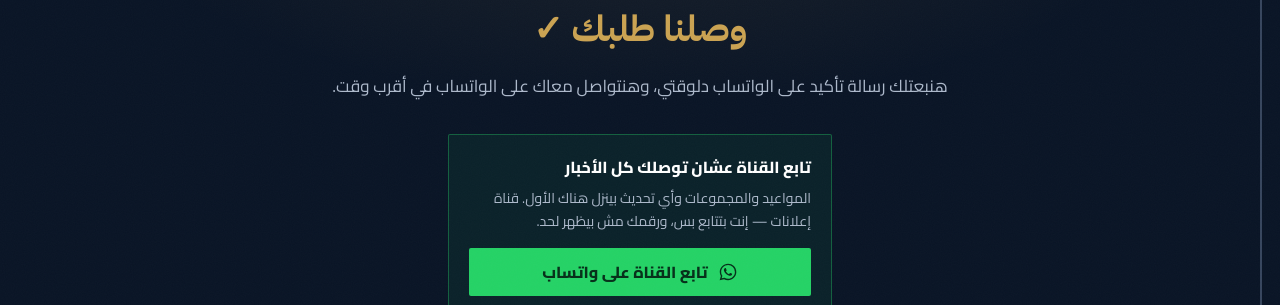
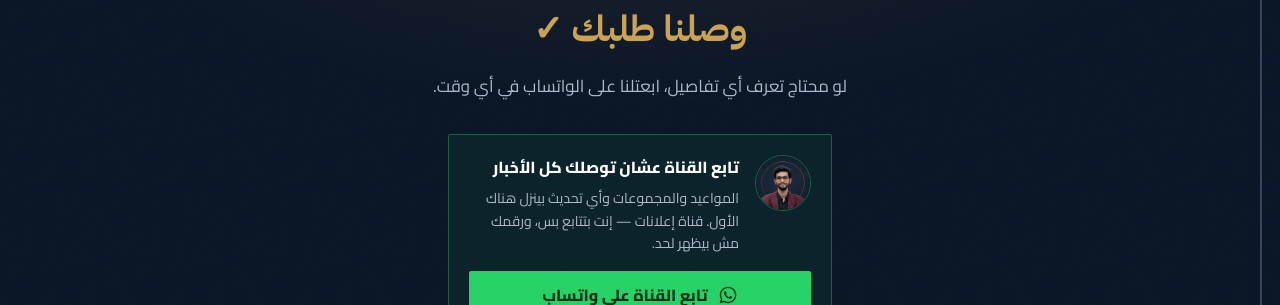
Before and after one commit to Anas18844/web, a Next.js app: page /thanks in a window 1280 px wide. Shown: the part 197-502 px from the top of the page. Built offline with nearby package versions, Linux system fonts and the light colour scheme; no server answers.

Commit message:
thank you page update with watsapp group channel - aa - 3082026

```diff
--- a/src/app/thanks/page.tsx
+++ b/src/app/thanks/page.tsx
@@ -28,7 +28,7 @@ export default function ThanksPage() {
       <span aria-hidden="true" className="trace-rule mx-auto mb-6 origin-center" />
       <h1 className="text-title font-extrabold text-gold">{common.form.successTitle}</h1>
       <p className="mx-auto mt-4 max-w-prose text-body text-ink-muted">
-        {common.form.successBody} {site.responsePromise}.
+        {common.form.successBody}
       </p>
 
       <div className="mx-auto mt-8 flex max-w-sm flex-col gap-3">
--- a/src/components/LeadForm.tsx
+++ b/src/components/LeadForm.tsx
@@ -398,7 +398,7 @@ export function LeadForm({
       >
         <p className="text-xl font-extrabold text-gold">{common.form.successTitle}</p>
         <p className="mt-3 text-body text-ink-muted">
-          {common.form.successBody} {site.responsePromise}.
+          {common.form.successBody}
         </p>
 
         {/*
--- a/src/components/WhatsAppChannel.tsx
+++ b/src/components/WhatsAppChannel.tsx
@@ -1,9 +1,11 @@
 'use client'
 
+import Image from 'next/image'
 import { WhatsAppMark } from '@/components/WhatsAppButton'
 import { events } from '@/lib/analytics'
 import { common } from '@/content/copy'
 import { site } from '@/content/site'
+import { assets } from '@/content/assets'
 
 /**
  * The announcements channel, offered at the one moment it is welcome.
@@ -15,19 +17,42 @@ import { site } from '@/content/site'
  * It is a CHANNEL, not a group, and the copy says so: following it does not
  * put a student in a room with other students and does not show their number
  * to anyone. Calling it a group would promise the opposite of what it does,
- * and this site is being read by parents of minors.
+ * and this site is read by parents of minors.
  *
  * A plain external link rather than the `wa.me` builder in WhatsAppButton —
  * that one composes a pre-filled message to a person, which is a different
  * action entirely.
+ *
+ * The picture is the channel's OWN picture, so that tapping through to
+ * WhatsApp looks like arriving rather than like a wrong link. It is an
+ * optional slot: while `assets.whatsappChannel` is null the card renders
+ * without it and nothing is missing — no placeholder, no empty frame
+ * (Principle 22).
  */
 export function WhatsAppChannel({ context }: { context: string }) {
+  const picture = assets.whatsappChannel
+
   return (
     <div className="rounded border border-[#25D366]/35 bg-[#25D366]/[0.07] p-5 text-start">
-      <p className="text-base font-extrabold text-ink">{common.form.channelTitle}</p>
-      <p className="mt-2 text-sm leading-relaxed text-ink-muted">
-        {common.form.channelBody}
-      </p>
+      <div className="flex items-start gap-4">
+        {picture && (
+          <Image
+            src={picture.src}
+            alt={picture.alt}
+            width={picture.width}
+            height={picture.height}
+            sizes="56px"
+            className="h-14 w-14 shrink-0 rounded-full border border-[#25D366]/40 object-cover"
+          />
+        )}
+
+        <div className="min-w-0">
+          <p className="text-base font-extrabold text-ink">{common.form.channelTitle}</p>
+          <p className="mt-2 text-sm leading-relaxed text-ink-muted">
+            {common.form.channelBody}
+          </p>
+        </div>
+      </div>
 
       <a
         href={site.whatsapp.channel}
--- a/src/content/assets.ts
+++ b/src/content/assets.ts
@@ -103,4 +103,29 @@ export const assets = {
 
   /** Weekly parent report sample — the strongest single asset for a parent. */
   parentReportSample: null as ImageAsset | null,
+
+  /**
+   * The WhatsApp channel's own picture, shown on the confirmation screen.
+   *
+   * It has to be the SAME image the channel itself uses. A student taps
+   * "تابع القناة" and lands in WhatsApp a second later; if the picture there
+   * does not match the one they just tapped, the moment reads as a wrong link
+   * rather than as arriving — and this is the one screen where a student has
+   * already trusted us with a phone number.
+   *
+   * Square, because WhatsApp crops channel pictures to a circle and anything
+   * else loses its edges. NULL until the file lands, and the card renders
+   * perfectly well without it.
+   *
+   * ✅ AVAILABLE — the same portrait the channel itself uses, resized to 512
+   * and flattened onto the brand navy (the source carried an alpha channel,
+   * and a transparent pixel behind a circular crop is the sort of thing that
+   * looks fine everywhere except the one browser that fills it white).
+   */
+  whatsappChannel: {
+    src: '/images/whatsapp-channel.png',
+    alt: 'قناة مستر أنس أحمد على واتساب',
+    width: 512,
+    height: 512,
+  } as ImageAsset | null,
 } as const
--- a/src/content/copy.ts
+++ b/src/content/copy.ts
@@ -460,7 +460,16 @@ export const common = {
     submit: 'ابعت',
     submitting: 'بنبعت…',
     successTitle: 'وصلنا طلبك ✓',
-    successBody: 'هنبعتلك رسالة تأكيد على الواتساب دلوقتي،',
+    /**
+     * Was: "هنبعتلك رسالة تأكيد على الواتساب دلوقتي، وهنتواصل معاك في أقرب وقت."
+     *
+     * That sentence made a promise about OUR timing, on a screen where we do
+     * not control it — and a student who is told a message is coming "now"
+     * starts counting the minutes. This hands the next move to them instead:
+     * the channel below carries the news, and this line says where to go with
+     * a question.
+     */
+    successBody: 'لو محتاج تعرف أي تفاصيل، ابعتلنا على الواتساب في أي وقت.',
     whatsappCta: 'أو كلّمنا على الواتساب دلوقتي',
 
     /**
--- a/src/content/site.ts
+++ b/src/content/site.ts
@@ -76,7 +76,9 @@ export const site = {
    * Non-numeric until the founder commits to a number — a published promise
    * must always be kept (Principle 10).
    */
-  responsePromise: 'وهنتواصل معاك على الواتساب في أقرب وقت',
+  /* `responsePromise` was removed in August 2026 along with the sentence it
+     completed. It promised a response time on the confirmation screen, which
+     is the one place a promise like that is read as a countdown. */
 } as const
 
 /**
```
Also changed, not shown: public/images/whatsapp-channel.png (added).
